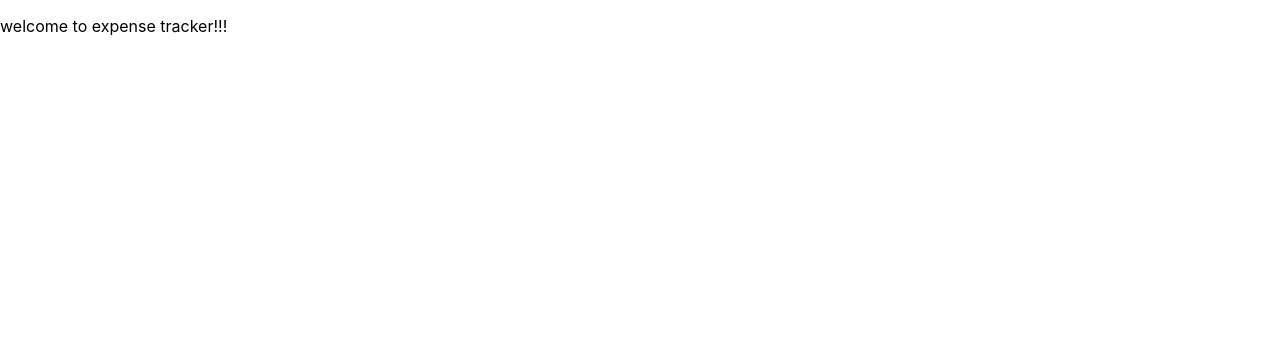
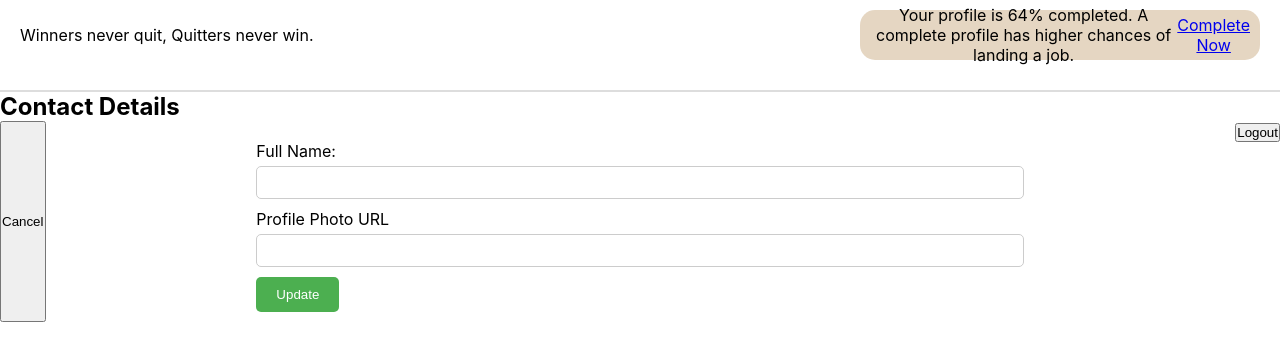
Before and after one commit to vishnu-mukati/expense-tracker, a React (Create React App) app: page /completeprofile in a window 1280 px wide. Shown: the top 360 px of the page. Built offline with nearby package versions, Linux system fonts and the light colour scheme; no server answers; sample sign-in values are in the browser's storage.

Commit message:
adding the varification email id

```diff
--- a/package.json
+++ b/package.json
@@ -3,10 +3,13 @@
   "version": "0.1.0",
   "private": true,
   "dependencies": {
+    "axios": "^1.7.9",
     "cra-template": "1.2.0",
     "react": "^19.0.0",
     "react-bootstrap": "^2.10.7",
     "react-dom": "^19.0.0",
+    "react-router": "^5.3.4",
+    "react-router-dom": "^5.3.4",
     "react-scripts": "5.0.1"
   },
   "scripts": {
--- a/src/App.js
+++ b/src/App.js
@@ -1,14 +1,32 @@
 import { useContext } from "react";
+import { BrowserRouter as Router, Route, Switch, Redirect } from "react-router-dom";
 import AuthForm from "./components/Auth/AuthForm";
 import AuthContext from "./store/AuthContext";
-import Welcome from "./page/welcome";
+import Welcome from "./page/Welcome";
+import CompleteProfile from "./page/CompleteProfile";
+
 function App() {
   const Authctx = useContext(AuthContext);
+
   return (
-    <>
-    {Authctx.isLoggedIn && <Welcome/>}
-    {!Authctx.isLoggedIn &&<AuthForm/>}
-    </>
+    <Router>
+      <Switch>
+
+        {!Authctx.isLoggedIn && <Route path="/" exact component={AuthForm} />}
+
+        {/* Routes for logged-in users */}
+        {Authctx.isLoggedIn && (
+          <>
+            <Route path="/" exact component={Welcome} />
+            <Route path="/completeprofile" component={CompleteProfile} />
+          </>
+        )}
+
+        <Route path="*">
+          <Redirect to="/" />
+        </Route>
+      </Switch>
+    </Router>
   );
 }
 
--- a/src/index.css
+++ b/src/index.css
@@ -11,3 +11,9 @@ code {
   font-family: source-code-pro, Menlo, Monaco, Consolas, 'Courier New',
     monospace;
 }
+
+*{
+  box-sizing: border-box;
+  margin: 0;
+  padding: 0;
+}
--- /dev/null
+++ b/src/page/CompleteProfile.js
@@ -0,0 +1,145 @@
+    import { Fragment, useState, useContext, useEffect } from "react";
+    import { Nav } from "react-bootstrap";
+    import AuthContext from "../store/AuthContext";
+    import classes from "./CompleteProfile.module.css";
+    import axios from "axios";
+
+    const CompleteProfile = () => {
+        const authCtx = useContext(AuthContext);
+        const [isLoading, setIsLoading] = useState(false);
+        const [initialData, setInitialData] = useState({ displayName: "", photoUrl: "" });
+        console.log(initialData);
+        const token = authCtx.token;
+
+        // useEffect(() => {
+            const inputNameHandler = (event) => {
+                setInitialData((prevState)=>({
+                    ...prevState,displayName:event.target.value
+        }))
+            }
+
+            const inputUrlHandler = (event) =>{
+                setInitialData((prevState)=>({
+                    ...prevState,photoUrl:event.target.value
+            }))
+            }
+        // }, [initialData])
+
+
+        const logOutHandler = () => {
+            authCtx.logout();
+        }
+
+        useEffect(() => {
+            getdata();
+        }, [])
+
+        async function getdata() {
+            try {
+                const response = await axios.post("https://identitytoolkit.googleapis.com/v1/accounts:lookup?key=AIzaSyDHMqQkqmIyImQE6qLDutjgiQ4dNMSFKVw", { "idToken": token })
+                console.log(response.data.users[0]);
+                const userdata = response.data.users[0];
+                setInitialData({displayName:userdata.displayName,photoUrl:userdata.photoUrl});
+            } catch (err) {
+                console.log(err.message);
+            }
+        }
+
+        async function submitFormHandler(event) {
+            event.preventDefault();
+
+            const fullName = event.target.name.value;
+            const profilePhotoUrl = event.target.url.value;
+
+
+
+            setIsLoading(true);
+
+            let url = 'https://identitytoolkit.googleapis.com/v1/accounts:update?key=AIzaSyDHMqQkqmIyImQE6qLDutjgiQ4dNMSFKVw';
+
+            try {
+                const response = await axios.post(url, {
+                    idToken: token,
+                    displayName: fullName,
+                    photoUrl: profilePhotoUrl,
+                    returnSecureToken: true
+                })
+                setIsLoading(false);
+                console.log(response);
+                if (response.status === 200) {
+                    console.log('Profile updated successfully');
+                }
+            } catch (err) {
+                console.log(err.message);
+            }
+
+
+            // fetch(url, {
+            //     method: 'POST',
+            //     body: JSON.stringify({
+            //         idToken: token,
+            //         displayName: fullName,
+            //         photoUrl: profilePhotoUrl,
+            //         returnSecureToken: true
+            //     }),
+            //     headers: {
+            //         'Content-Type': 'application/json'
+            //     }
+            // }).then(res => {
+            //     setIsLoading(false);
+            //     if (res.ok) {
+            //         return res.json();
+            //     } else {
+            //         return res.json().then((data) => {
+            //             const errorMessage = 'Authentication error';
+            //             throw new Error(errorMessage);
+            //         });
+            //     }
+            // }).then((data) => {
+            //     // authCtx.login(data.idToken, data.email);
+            //     console.log('Profile updated successfully');
+            // }).catch((error) => {
+            //     alert(error.message);
+            // });
+
+
+
+        };
+
+        return (
+            <Fragment>
+                <div className={classes.container}>
+                    <p className={classes.leftText}>Winners never quit, Quitters never win.</p>
+                    <p className={classes.rightText}>
+                        Your profile is 64% completed. A complete profile has higher chances of landing a job.
+                        <Nav.Link href="/completeprofile" style={{ display: 'inline' }}>Complete Now</Nav.Link>
+                    </p>
+                </div>
+                <hr />
+                <div>
+                    <h2>Contact Details</h2>
+                    <div style={{ display: 'flex', justifyContent: 'space-between' }}>
+                        <button className="cancel">Cancel</button>
+                        <form onSubmit={submitFormHandler} style={{ width: '60%' }}>
+                            <div>
+                                <label htmlFor="name">Full Name:</label>
+                                <input type="text" id="name" required value={initialData.displayName} onChange={inputNameHandler} />
+                            </div>
+                            <div>
+                                <label htmlFor="url">Profile Photo URL</label>
+                                <input type="url" id="url" required value={initialData.photoUrl} onChange={inputUrlHandler}/>
+                            </div>
+                            <div>
+                                <button type="submit">Update</button>
+                            </div>
+                        </form>
+                        <div>
+                            <button type="button" onClick={logOutHandler}>Logout</button>
+                        </div>
+                    </div>
+                </div>
+            </Fragment>
+        );
+    };
+
+    export default CompleteProfile;
--- /dev/null
+++ b/src/page/CompleteProfile.module.css
@@ -0,0 +1,89 @@
+/* Container with flex layout */
+.container {
+    display: flex;
+    justify-content: space-between;
+    align-items: center;
+    padding: 10px 20px;
+}
+
+/* Right text box */
+.rightText {
+    text-align: center;
+    align-items: center;
+    justify-content: center;
+    box-sizing: border-box;
+    background-color: rgba(221, 202, 176, 0.767);
+    width: 400px;
+    height: 50px;
+    border-radius: 15px;
+    padding: 10px;
+}
+
+/* Left text */
+.leftText {
+    flex: 1;
+}
+
+/* Right text with proper alignment */
+.rightText {
+    display: flex;
+    justify-content: center;
+    align-items: center;
+    background-color: rgba(221, 202, 176, 0.767);
+    width: 400px;
+    height: 50px;
+    border-radius: 15px;
+}
+
+/* Cancel button with a border and red text */
+button.cancel {
+    border: 2px solid #FF4D4D;
+    background-color: white;
+    color: #FF4D4D;
+    padding: 5px 10px;
+    cursor: pointer;
+    border-radius: 5px;
+}
+
+/* Cancel button hover effect */
+button.cancel:hover {
+    background-color: #FF4D4D;
+    color: white;
+}
+
+/* Form fields and labels styling */
+form {
+    margin-top: 20px;
+}
+
+form div {
+    margin-bottom: 10px;
+}
+
+form input {
+    padding: 8px;
+    border-radius: 5px;
+    width: 100%;
+    border: 1px solid #ccc;
+    margin-top: 5px;
+}
+
+/* Update button styling */
+button[type="submit"] {
+    padding: 10px 20px;
+    background-color: #4CAF50;
+    color: white;
+    border: none;
+    border-radius: 5px;
+    cursor: pointer;
+}
+
+button[type="submit"]:hover {
+    background-color: #45a049;
+}
+
+/* HR line styling */
+hr {
+    border: 1px solid #ddd;
+    margin-top: 20px;
+}
--- /dev/null
+++ b/src/page/Welcome.module.css
@@ -0,0 +1,17 @@
+.container {
+    display: flex;
+    justify-content: space-between;
+    align-items: center;
+    padding: 10px 20px;
+}
+
+.leftText {
+    font-size: 16px;
+    margin: 0;
+}
+
+.rightText {
+    font-size: 16px;
+    margin: 0;
+    text-align: right;
+}
--- a/src/page/welcome.js
+++ b/src/page/welcome.js
@@ -1,9 +1,42 @@
+import { Nav } from "react-bootstrap";
+import classes from "./Welcome.module.css";
+import axios from "axios";
+import { useContext } from "react";
+import AuthContext from "../store/AuthContext";
 
 const Welcome = () =>{
+
+    const authCtx = useContext(AuthContext);
+
+    const token = authCtx.token;
+
+    async function varifyEmailHandler (event){
+        try{
+         const response = await axios.post('https://identitytoolkit.googleapis.com/v1/accounts:sendOobCode?key=AIzaSyDHMqQkqmIyImQE6qLDutjgiQ4dNMSFKVw',
+            {
+                requestType: "VERIFY_EMAIL",
+                idToken: token,
+            },
+
+         )
+         console.log(response.data);
+        }catch(err){
+            console.log(err.message);
+        }
+    }
+
     return (
+        <div className={classes.container}>
+        <p className={classes.leftText}>Welcome to expense tracker!!!</p>
+        <p className={classes.rightText}>
+            Your profile is incomplete.{' '}
+            <Nav.Link href="/completeprofile" style={{ display: 'inline' }}>Complete Now</Nav.Link>
+        </p>
         <div>
-            <p>welcome to expense tracker!!!</p>
+            <button onClick={varifyEmailHandler}>Verify Email id</button>
         </div>
+        <hr />
+    </div>
     );
 }
 
--- a/src/store/AuthContext.js
+++ b/src/store/AuthContext.js
@@ -1,4 +1,4 @@
-import React, { useState } from "react";
+import React, { useId, useState } from "react";
 
 const AuthContext = React.createContext({
     token: '',
@@ -12,12 +12,15 @@ export const AuthContextProvider = (props) => {
     const initialToken = localStorage.getItem('token');
     const intialemail = localStorage.getItem('email');
     const [token, setToken] = useState(initialToken);
-    const [email, setEmail] = useState('');
+    const [email, setEmail] = useState('email');
     const userIsLoggedIn = !!token;
+
+   console.log(token);
 
     const logoutHandler = () => {
         setToken(null);
         localStorage.removeItem('token');
+
         setEmail('');
     }
     const loginHandler = (token, email) => {
@@ -27,15 +30,6 @@ export const AuthContextProvider = (props) => {
         const emailid = email.replace(/[@.]/g,"")
         setEmail(emailid);
         localStorage.setItem('email',emailid);
-        // localStorage.removeItem('token');
-
-
-        // setTimeout(
-        //     logoutHandler, 5000
-        // )
-        // setTimeout(() => {
-        //     localStorage.removeItem('token');
-        // }, 5000);
 
     }
 
```
Also changed, not shown: src/components/Auth/AuthForm.js (+40 -23 lines), 1 other file (tests, documents, lock files or other folders).
